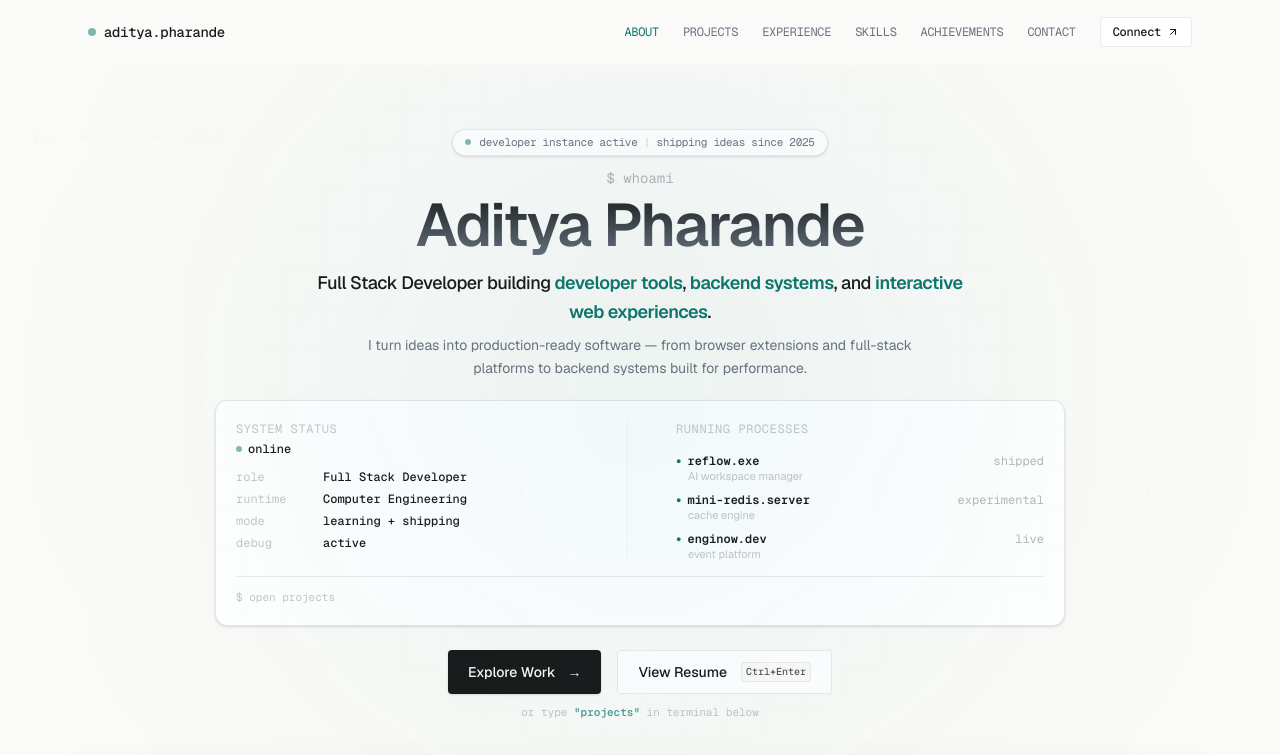
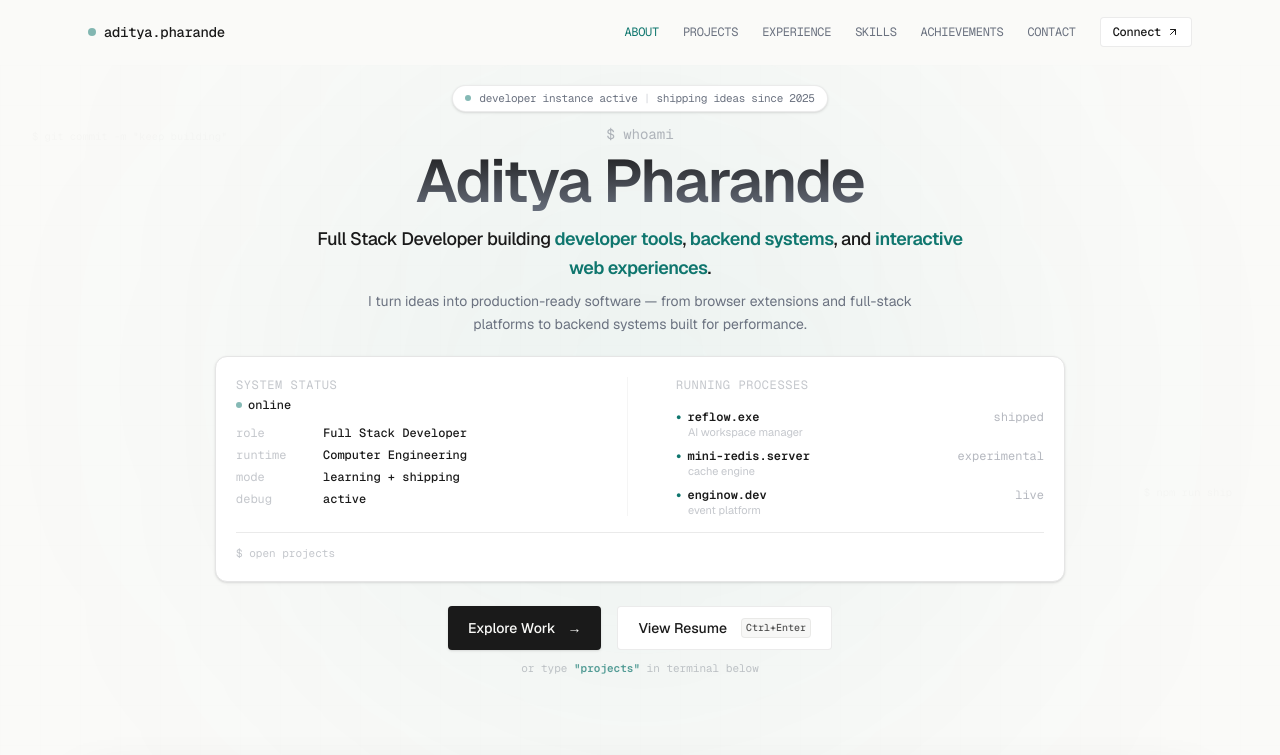
Before and after one commit to aditya-codes-git/Portfolio, a Next.js app: page / in a window 1280 px wide. Shown: the top 755 px of the page. Built offline with nearby package versions, Linux system fonts and the light colour scheme.

Commit message:
feat: add interactive Hero section component with system monitor and status display

```diff
--- a/src/components/sections/Hero.tsx
+++ b/src/components/sections/Hero.tsx
@@ -47,7 +47,7 @@ export const Hero: React.FC<HeroProps> = ({ onOpenResume }) => {
   };
 
   return (
-    <section className="relative min-h-[calc(100vh-72px)] flex flex-col justify-start items-center pt-16 pb-10 sm:pt-20 lg:pt-16 lg:pb-12 overflow-hidden text-center">
+    <section className="relative min-h-[calc(100vh-72px)] flex flex-col justify-start items-center pt-15 pb-10 lg:pb-12 overflow-hidden text-center">
       {/* Background radial highlight */}
       <div className="absolute top-1/4 left-1/2 -translate-x-1/2 -translate-y-1/2 w-[700px] h-[700px] bg-accent/5 rounded-full blur-[140px] pointer-events-none" />
 
@@ -76,7 +76,7 @@ export const Hero: React.FC<HeroProps> = ({ onOpenResume }) => {
 
       <div className="max-w-6xl mx-auto px-6 w-full flex flex-col items-center">
         {/* Intro Info Content Container */}
-        <div className="hero-content max-w-[900px] w-full flex flex-col items-center">
+        <div className="hero-content max-w-[900px] w-full flex flex-col items-center -translate-y-8 lg:-translate-y-10">
 
           {/* System Status Badge */}
           <motion.div
```
